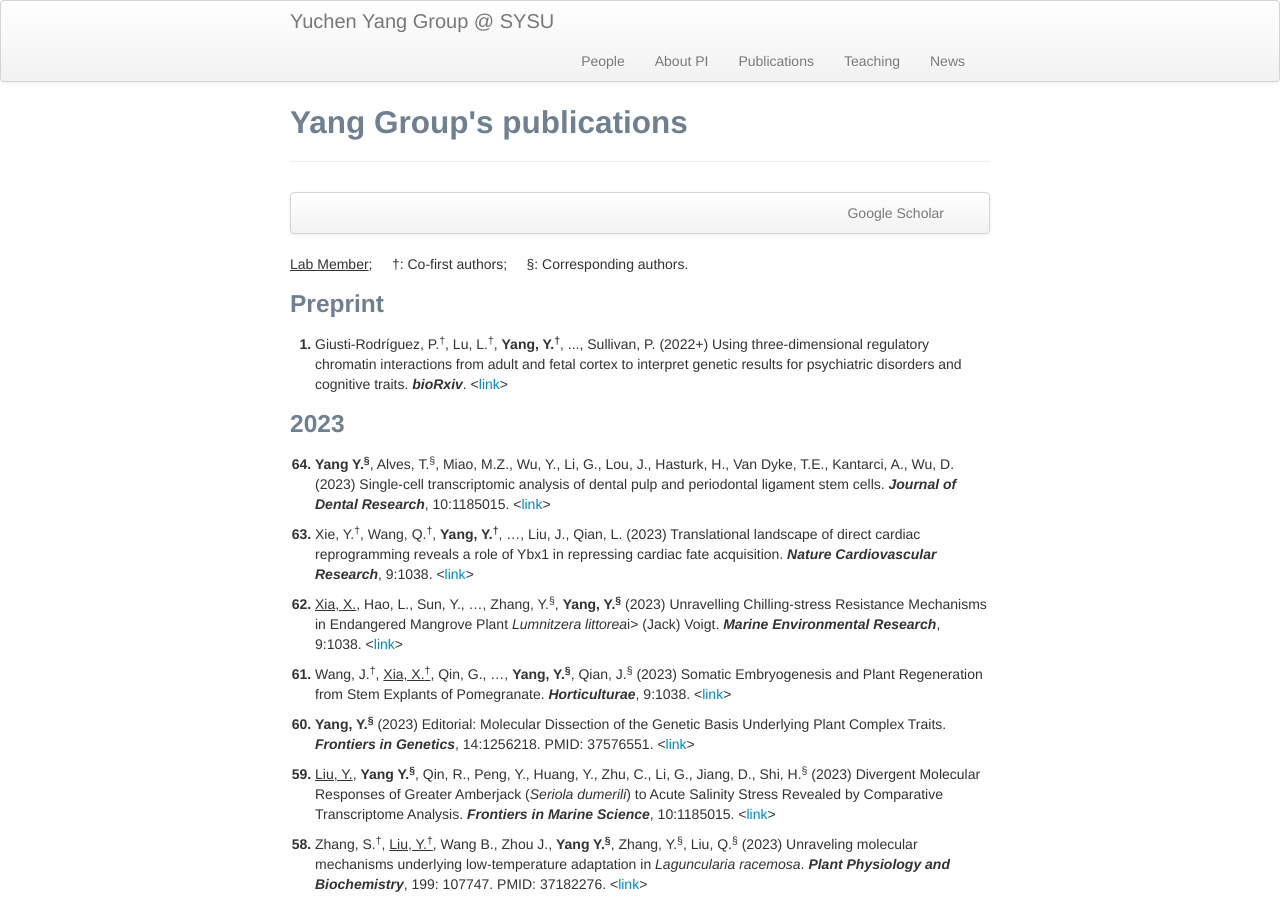
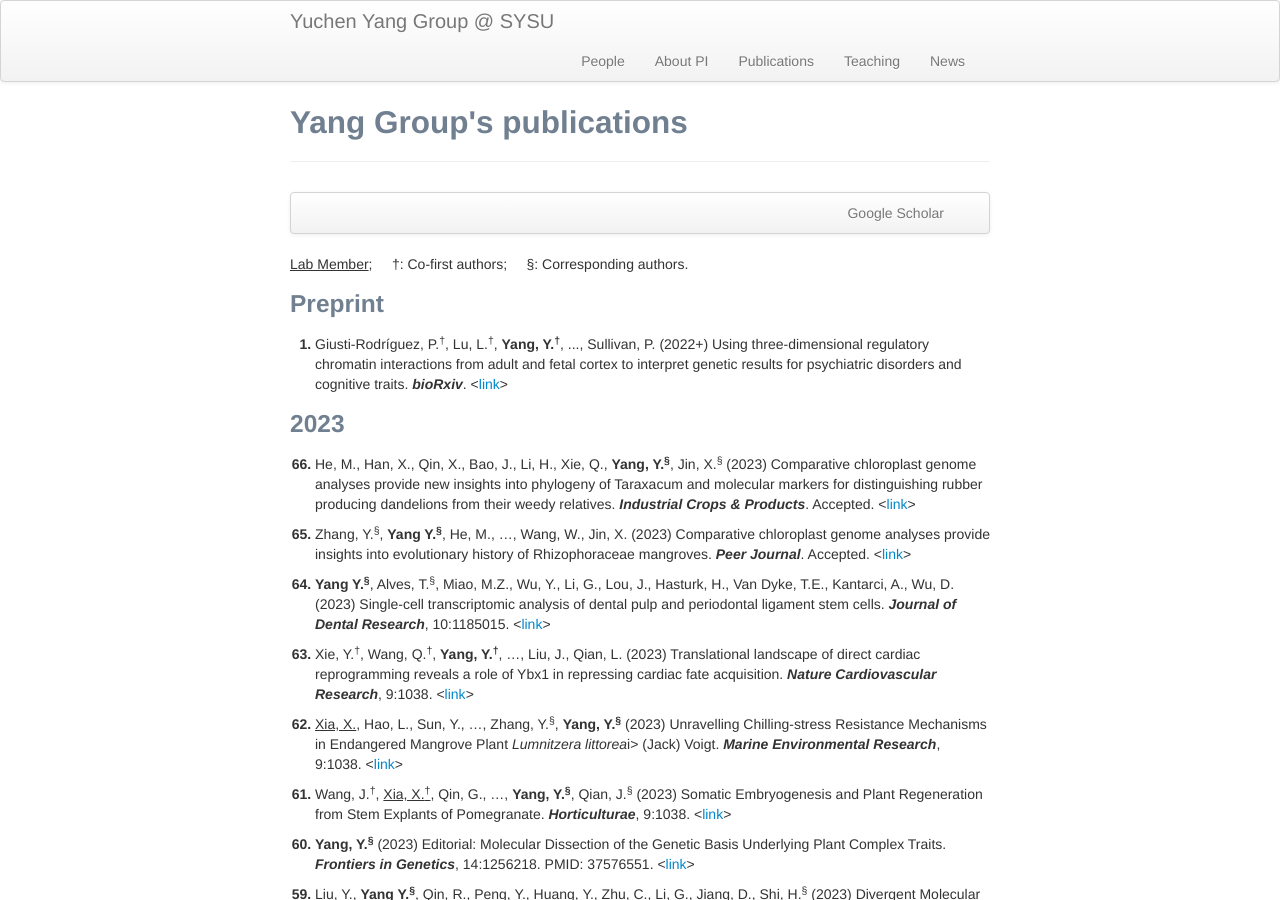
Before and after one commit to yuchenyanggroup/yuchenyanggroup.github.io, a Jekyll site: the page built from pages/pubs.md, in a window 1280 px wide and 900 px high. Built offline with Jekyll 4.4.1, drawn with Linux system fonts in a browser that asks for light colours.

Commit message:
Update pubs.md

```diff
--- a/pages/pubs.md
+++ b/pages/pubs.md
@@ -17,6 +17,10 @@ title: Yang Group's publications
 <ol start="1" style="font-weight: bold;"> <li><span style="font-weight: normal;">Giusti-Rodríguez, P.<sup>&dagger;</sup>, Lu, L.<sup>&dagger;</sup>, <b>Yang, Y.<sup>&dagger;</sup></b>, ..., Sullivan, P. (2022+) Using three-dimensional regulatory chromatin interactions from adult and fetal cortex to interpret genetic results for psychiatric disorders and cognitive traits. <i><b>bioRxiv</b></i>. <<a href="https://www.biorxiv.org/content/10.1101/406330v1.full">link</a>></span></li></ol>
 
 ### 2023
+<ol start="66" style="font-weight: bold;"> <li><span style="font-weight: normal;"> He, M., Han, X., Qin, X., Bao, J., Li, H., Xie, Q., <b>Yang, Y.<sup>&sect;</sup></b>, Jin, X.<sup>&sect;</sup> (2023) Comparative chloroplast genome analyses provide new insights into phylogeny of Taraxacum and molecular markers for distinguishing rubber producing dandelions from their weedy relatives. <i><b>Industrial Crops & Products</b></i>. Accepted. <<a href="https://www.frontiersin.org/articles/10.3389/fmars.2023.1185015/full">link</a>></span></li></ol>
+
+<ol start="65" style="font-weight: bold;"> <li><span style="font-weight: normal;"> Zhang, Y.<sup>&sect;</sup>, <b>Yang Y.<sup>&sect;</sup></b>, He, M., …, Wang, W., Jin, X. (2023) Comparative chloroplast genome analyses provide insights into evolutionary history of Rhizophoraceae mangroves. <i><b>Peer Journal</b></i>. Accepted. <<a href="https://www.frontiersin.org/articles/10.3389/fmars.2023.1185015/full">link</a>></span></li></ol>
+
 <ol start="64" style="font-weight: bold;"> <li><span style="font-weight: normal;"> <b>Yang Y.<sup>&sect;</sup></b>, Alves, T.<sup>&sect;</sup>, Miao, M.Z., Wu, Y., Li, G., Lou, J., Hasturk, H., Van Dyke, T.E., Kantarci, A., Wu, D. (2023) Single-cell transcriptomic analysis of dental pulp and periodontal ligament stem cells. <i><b>Journal of Dental Research</b></i>, 10:1185015. <<a href="https://www.frontiersin.org/articles/10.3389/fmars.2023.1185015/full">link</a>></span></li></ol>
 
 <ol start="63" style="font-weight: bold;"> <li><span style="font-weight: normal;"> Xie, Y.<sup>&dagger;</sup>, Wang, Q.<sup>&dagger;</sup>, <b>Yang, Y.<sup>&dagger;</sup></b>, …, Liu, J., Qian, L. (2023) Translational landscape of direct cardiac reprogramming reveals a role of Ybx1 in repressing cardiac fate acquisition. <i><b>Nature Cardiovascular Research</b></i>, 9:1038. <<a href="https://www.mdpi.com/2311-7524/9/9/1038">link</a>></span></li></ol>
```
